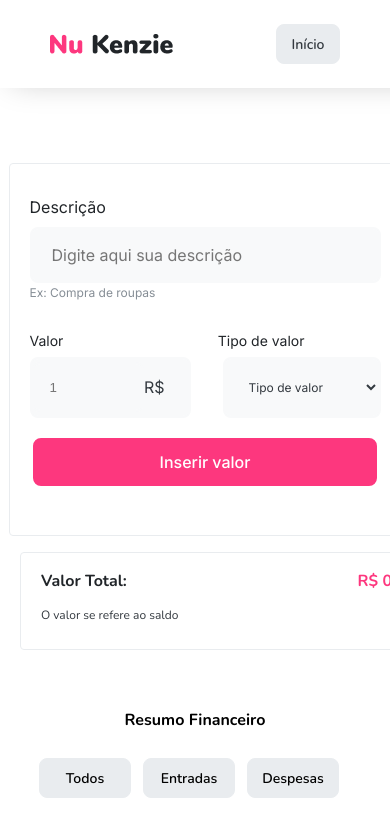
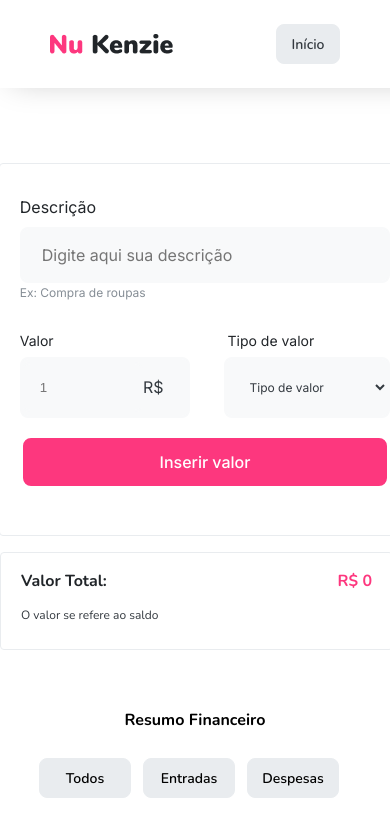
Before and after one commit to JoabeConrado19/Nukenzie-Joabe, a React (Create React App) app: page / in a window 390 px wide. Both pictures are taken after a click on the button "Iniciar". Shown: the top 836 px of the page. Built offline with nearby package versions, Linux system fonts and the light colour scheme.

Commit message:
feat responsividade

```diff
--- a/src/App.css
+++ b/src/App.css
@@ -486,7 +486,7 @@ table {
   .form-container {
     border: 1px solid #e9ecef;
     border-radius: 4px;
-    width: 90%;
+    width: 95%;
     height: 331px;
     padding: 20px;
     margin-top: 29px;
@@ -504,7 +504,7 @@ table {
     padding:  20px;
     margin:16px auto;
     margin-bottom: -30px;
-    margin-right: 37px;
+    margin-left:-20px;
 
 
   }
```
